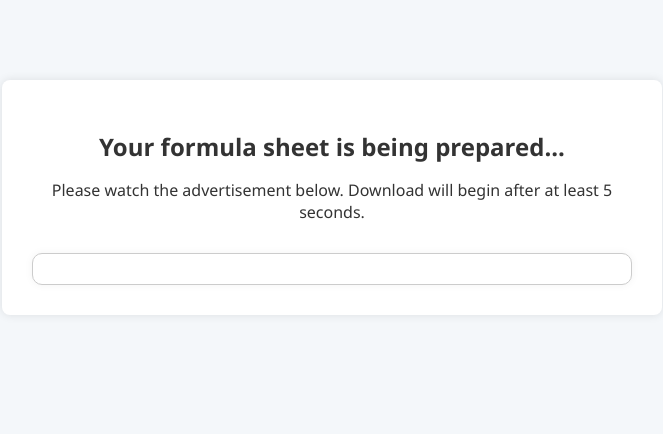
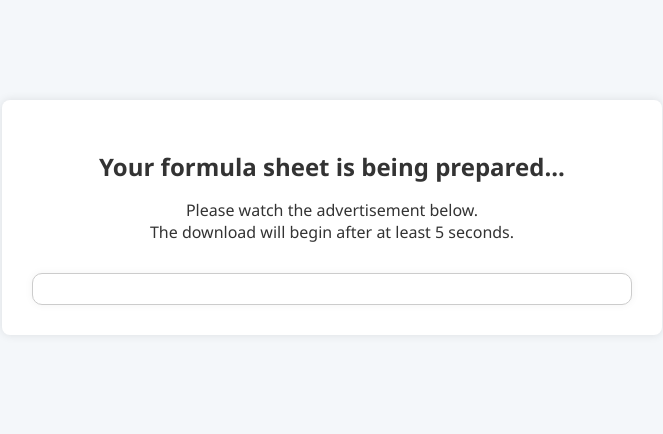
Before and after one commit to Naorl98/FS-APP, a Flask app: page /watch_ad in a window 1280 px wide. Shown: the top 434 px of the page, without its empty margins (308-971 px from the left). Run offline with Flask 3, Linux system fonts and the light colour scheme.

Commit message:
update templates

```diff
--- a/templates/watch_ad.html
+++ b/templates/watch_ad.html
@@ -2,7 +2,7 @@
 <html lang="en">
 <head>
   <meta charset="UTF-8">
-  <title>Watching Advertisement</title>
+  <title>Advertisement</title>
   <meta name="viewport" content="width=device-width, initial-scale=1">
   <style>
     body {
@@ -11,8 +11,7 @@
       background: #f4f7fa;
       color: #333;
       text-align: center;
-      padding-top: 80px;
-      padding-bottom: 40px;
+      padding: 100px 20px;
     }
 
     .container {
@@ -42,7 +41,6 @@
     }
   </style>
 
-  <!-- Google AdSense Script -->
   <script async src="https://pagead2.googlesyndication.com/pagead/js/adsbygoogle.js?client=ca-pub-8741005797356775"
           crossorigin="anonymous"></script>
 </head>
@@ -50,7 +48,7 @@
 
   <div class="container">
     <h2>Your formula sheet is being prepared...</h2>
-    <p>Please watch the advertisement below. Download will begin after at least 5 seconds.</p>
+    <p>Please watch the advertisement below.<br>The download will begin after at least 5 seconds.</p>
 
     <div class="ad-box">
       <ins class="adsbygoogle"
@@ -60,7 +58,7 @@
            data-ad-format="auto"
            data-full-width-responsive="true"></ins>
       <script>
-        (adsbygoogle = window.adsbygoogle || []).push({});
+           (adsbygoogle = window.adsbygoogle || []).push({});
       </script>
     </div>
   </div>
```
Also changed, not shown: templates/processing.html (+4 -4 lines).
